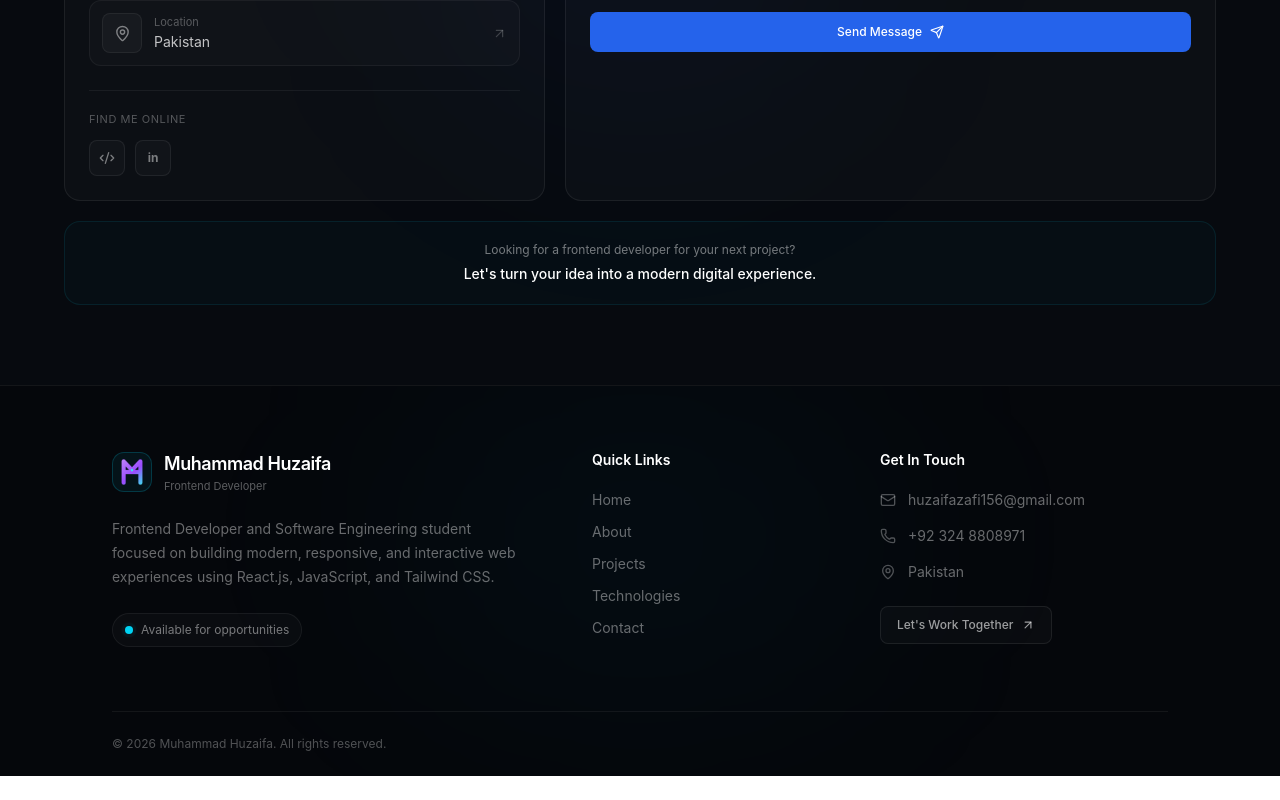
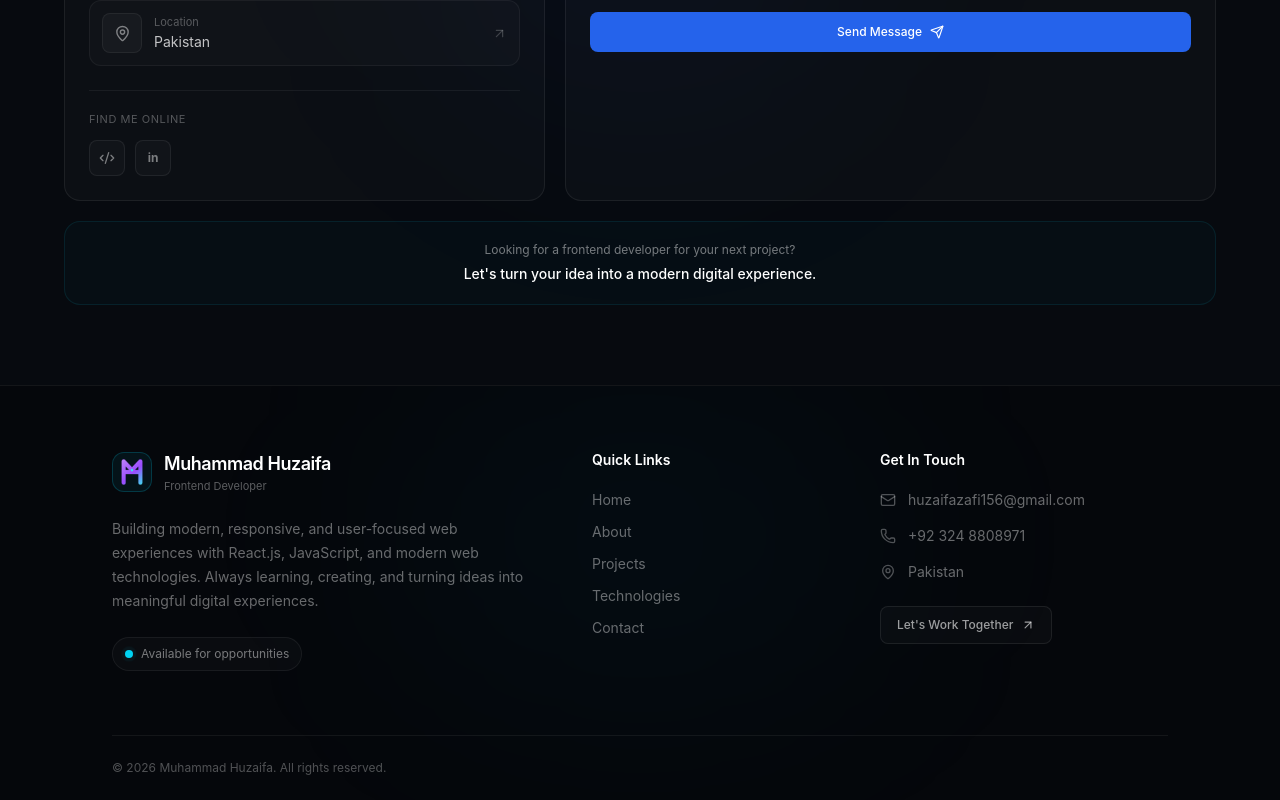
Before and after one commit to izafi/muhammad-huzaifa-portfolio, a React (Vite) app: page / in a window 1280 px wide. Shown: the part 3927-4727 px from the top of the page. Before the commit the page ends 4703 px from the top, so only its background shows below. Built offline with nearby package versions, Linux system fonts and the light colour scheme.

Commit message:
style: update description in Footer component for improved clarity and engagement

```diff
--- a/src/components/Footer.jsx
+++ b/src/components/Footer.jsx
@@ -47,9 +47,7 @@ const Footer = () => {
             </a>
 
             <p className="mt-5 max-w-md text-sm leading-6 text-white/40">
-              Frontend Developer and Software Engineering student focused on
-              building modern, responsive, and interactive web experiences
-              using React.js, JavaScript, and Tailwind CSS.
+              Building modern, responsive, and user-focused web experiences with React.js, JavaScript, and modern web technologies. Always learning, creating, and turning ideas into meaningful digital experiences.
             </p>
 
             {/* Status */}
```
